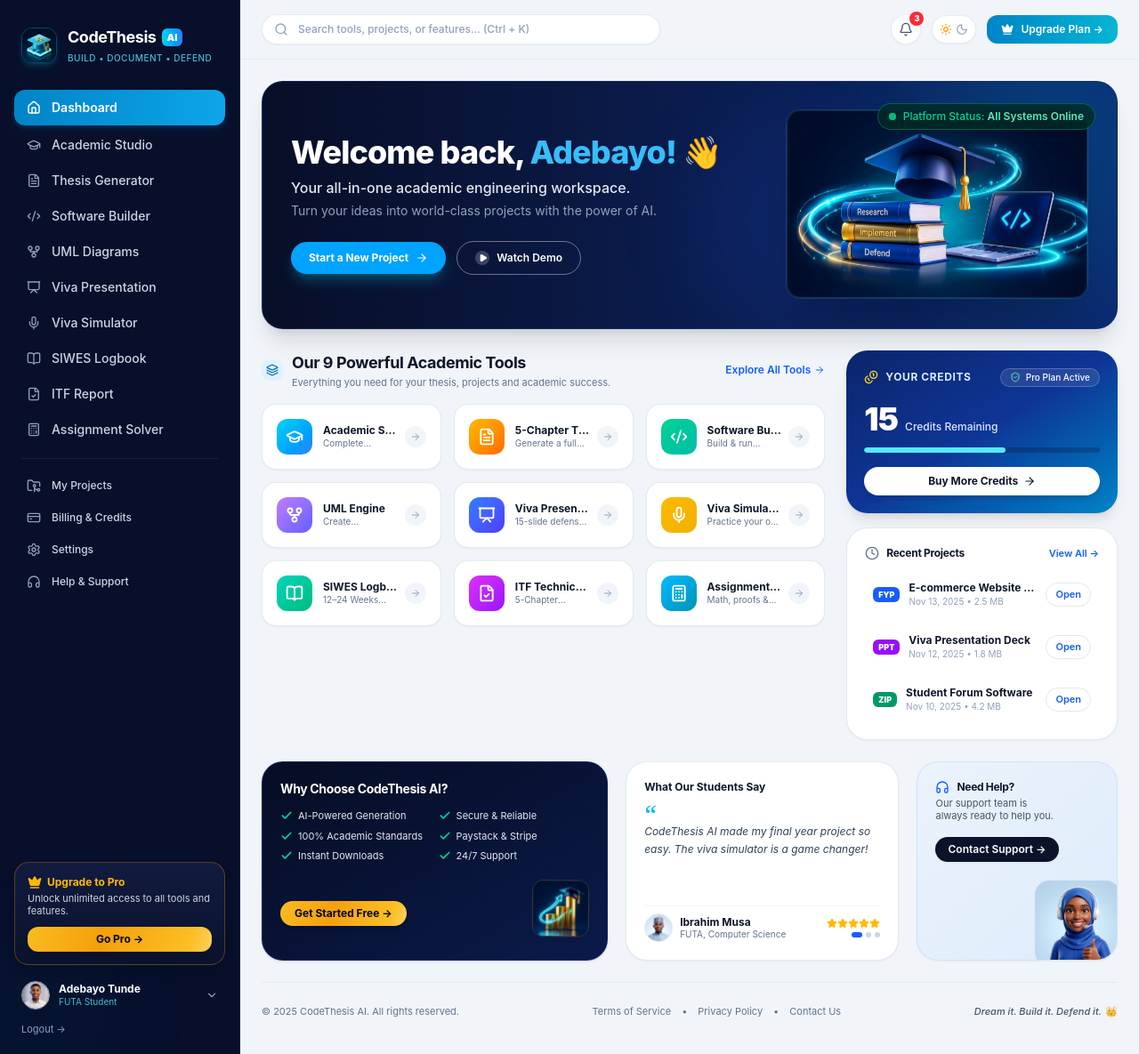
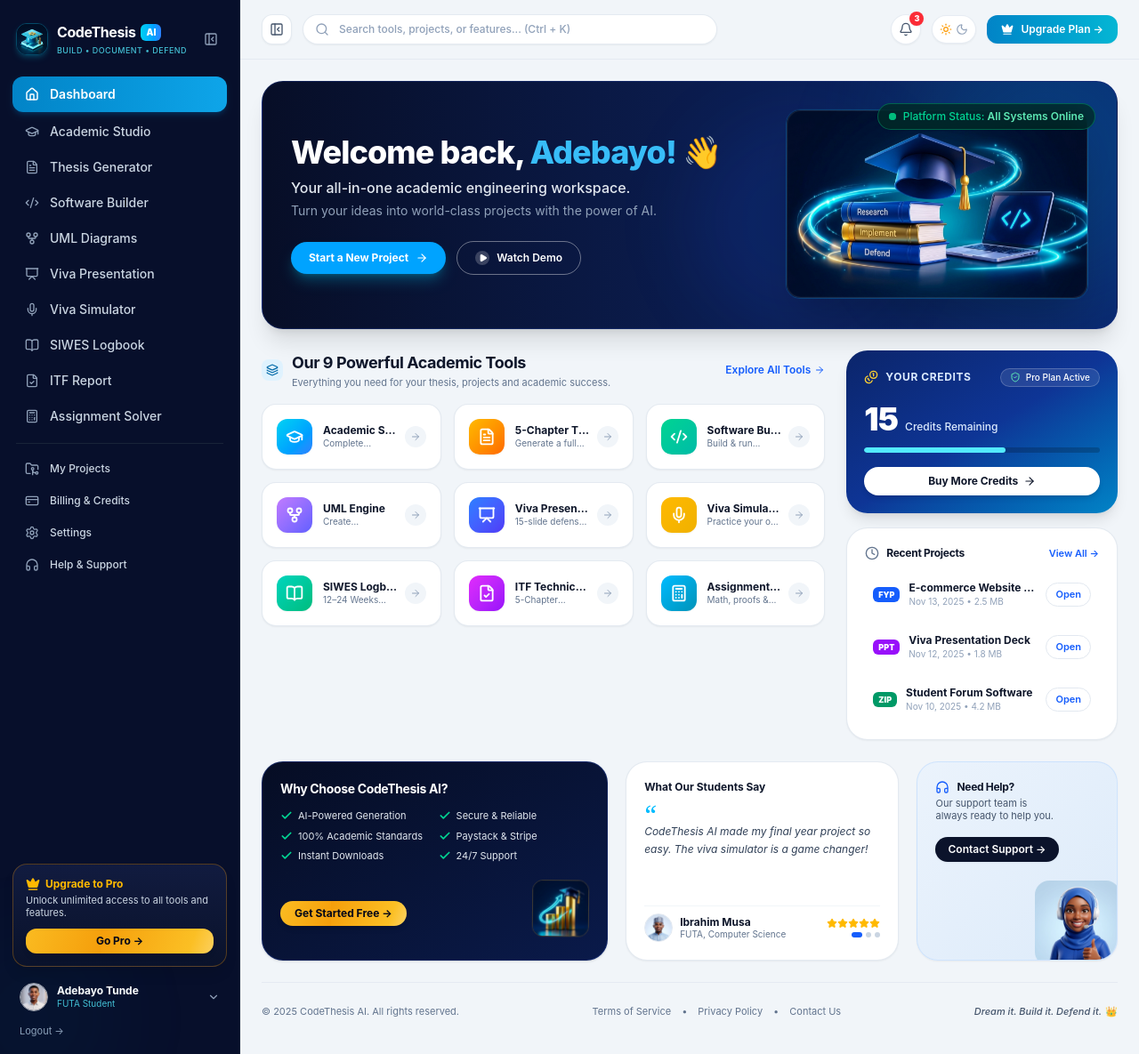
Before and after one commit to yaseeradam/codethesis.ai, a Next.js app in the folder web/: page /dashboard in a window 1280 px wide. Shown: the whole page at 89% size. Built offline with nearby package versions, Linux system fonts and the light colour scheme.

Commit message:
feat: add smooth collapsible sidebar with toggle icons in sidebar and header

```diff
--- a/web/src/app/dashboard/page.tsx
+++ b/web/src/app/dashboard/page.tsx
@@ -36,7 +36,10 @@ import {
   ExternalLink,
   ShieldCheck,
   Coins,
-  Check
+  Check,
+  PanelLeftClose,
+  PanelLeft,
+  Menu
 } from 'lucide-react';
 
 interface Project {
@@ -194,6 +197,7 @@ function DashboardMain() {
   const paymentRef = searchParams.get('ref');
   const paymentStatus = searchParams.get('payment');
 
+  const [isSidebarCollapsed, setIsSidebarCollapsed] = useState(false);
   const [credits, setCredits] = useState(15);
   const [animatedCredits, setAnimatedCredits] = useState(0);
   const [progressWidth, setProgressWidth] = useState(0);
@@ -241,16 +245,21 @@ function DashboardMain() {
   return (
     <div className="min-h-screen bg-[#F1F5F9] text-slate-900 flex flex-col lg:flex-row font-sans selection:bg-cyan-500 selection:text-white">
       {/* ─────────────────────────────────────────────────────────────
-          1. LEFT FIXED SIDEBAR (Midnight Navy #070F2B)
+          1. LEFT COLLAPSIBLE SIDEBAR (Midnight Navy #070F2B)
       ─────────────────────────────────────────────────────────────── */}
-      <aside className="w-full lg:w-[270px] bg-[#070F2B] text-slate-300 flex-shrink-0 flex flex-col justify-between p-4 lg:min-h-screen border-r border-slate-800/80 relative overflow-hidden z-20">
+      <aside
+        className={`bg-[#070F2B] text-slate-300 flex-shrink-0 flex flex-col justify-between p-3.5 lg:min-h-screen border-r border-slate-800/80 relative overflow-hidden z-20 transition-all duration-300 ease-in-out ${
+          isSidebarCollapsed ? 'w-full lg:w-[76px]' : 'w-full lg:w-[270px]'
+        }`}
+      >
         {/* Subtle Ambient Cyan Glow Orb at Bottom Left */}
         <div className="absolute -bottom-12 -left-12 w-44 h-44 bg-cyan-500/20 rounded-full blur-3xl pointer-events-none animate-pulse-glow" />
 
-        {/* Top Brand Section */}
+        {/* Top Brand Section & Collapse Button */}
         <div>
-          <div className="flex items-center gap-3 px-2 py-3 mb-4">
-            <div className="relative w-10 h-10 rounded-xl overflow-hidden shadow-md shadow-cyan-500/20 border border-cyan-400/30 flex-shrink-0">
+          <div className={`flex items-center ${isSidebarCollapsed ? 'justify-center flex-col gap-2' : 'justify-between'} px-1 py-2.5 mb-3`}>
+            <div className="flex items-center gap-2.5 min-w-0">
+              <div className="relative w-9 h-9 rounded-xl overflow-hidden shadow-md shadow-cyan-500/20 border border-cyan-400/30 flex-shrink-0">
                 <Image
                   src="/assets/logo_codethesis_3d.jpg"
                   alt="CodeThesis AI 3D Logo"
@@ -259,17 +268,35 @@ function DashboardMain() {
                   priority
                 />
               </div>
-            <div>
+
+              {!isSidebarCollapsed && (
+                <div className="overflow-hidden transition-all duration-200">
                   <div className="flex items-center gap-1.5">
-                <span className="font-bold text-white text-lg tracking-tight">CodeThesis</span>
-                <span className="bg-gradient-to-r from-cyan-400 to-blue-500 text-white text-[11px] font-black px-1.5 py-0.5 rounded-md shadow-xs">
+                    <span className="font-bold text-white text-base tracking-tight whitespace-nowrap">CodeThesis</span>
+                    <span className="bg-gradient-to-r from-cyan-400 to-blue-500 text-white text-[10px] font-black px-1.5 py-0.5 rounded-md shadow-xs">
                       AI
                     </span>
                   </div>
-              <p className="text-[10px] tracking-wider uppercase text-cyan-300/80 font-medium mt-0.5">
+                  <p className="text-[9px] tracking-wider uppercase text-cyan-300/80 font-medium mt-0.5 whitespace-nowrap">
                     Build • Document • Defend
                   </p>
                 </div>
+              )}
+            </div>
+
+            {/* Collapse / Expand Icon Button */}
+            <button
+              onClick={() => setIsSidebarCollapsed(!isSidebarCollapsed)}
+              className="p-1.5 rounded-lg text-slate-400 hover:text-white hover:bg-white/10 transition-colors flex items-center justify-center"
+              title={isSidebarCollapsed ? 'Expand Sidebar' : 'Collapse Sidebar'}
+              aria-label={isSidebarCollapsed ? 'Expand Sidebar' : 'Collapse Sidebar'}
+            >
+              {isSidebarCollapsed ? (
+                <PanelLeft className="w-4 h-4 text-cyan-400" />
+              ) : (
+                <PanelLeftClose className="w-4 h-4" />
+              )}
+            </button>
           </div>
 
           {/* Primary Tool Navigation */}
@@ -277,140 +304,183 @@ function DashboardMain() {
             <Link
               href="/dashboard"
               prefetch={false}
-              className="flex items-center gap-3 px-3.5 py-2.5 rounded-xl text-sm font-semibold bg-gradient-to-r from-[#0284C7] to-[#0EA5E9] text-white shadow-md shadow-sky-600/20 transition-transform active:scale-95"
+              title="Dashboard"
+              className={`flex items-center rounded-xl text-sm font-semibold bg-gradient-to-r from-[#0284C7] to-[#0EA5E9] text-white shadow-md shadow-sky-600/20 transition-all active:scale-95 ${
+                isSidebarCollapsed ? 'justify-center p-2.5' : 'gap-3 px-3.5 py-2.5'
+              }`}
             >
-              <Home className="w-4 h-4 stroke-[2.2]" />
-              <span>Dashboard</span>
+              <Home className="w-4 h-4 stroke-[2.2] flex-shrink-0" />
+              {!isSidebarCollapsed && <span className="truncate">Dashboard</span>}
             </Link>
 
             <Link
               href="/studio"
               prefetch={false}
-              className="flex items-center gap-3 px-3.5 py-2 rounded-xl text-sm font-medium text-slate-300 hover:text-white hover:bg-white/5 transition-all active:scale-95 group"
+              title="Academic Studio"
+              className={`flex items-center rounded-xl text-sm font-medium text-slate-300 hover:text-white hover:bg-white/5 transition-all active:scale-95 group ${
+                isSidebarCollapsed ? 'justify-center p-2.5' : 'gap-3 px-3.5 py-2'
+              }`}
             >
-              <GraduationCap className="w-4 h-4 text-slate-400 group-hover:text-cyan-400 transition-colors" />
-              <span>Academic Studio</span>
+              <GraduationCap className="w-4 h-4 text-slate-400 group-hover:text-cyan-400 transition-colors flex-shrink-0" />
+              {!isSidebarCollapsed && <span className="truncate">Academic Studio</span>}
             </Link>
 
             <Link
               href="/tool/thesis"
               prefetch={false}
-              className="flex items-center gap-3 px-3.5 py-2 rounded-xl text-sm font-medium text-slate-300 hover:text-white hover:bg-white/5 transition-all active:scale-95 group"
+              title="Thesis Generator"
+              className={`flex items-center rounded-xl text-sm font-medium text-slate-300 hover:text-white hover:bg-white/5 transition-all active:scale-95 group ${
+                isSidebarCollapsed ? 'justify-center p-2.5' : 'gap-3 px-3.5 py-2'
+              }`}
             >
-              <FileText className="w-4 h-4 text-slate-400 group-hover:text-amber-400 transition-colors" />
-              <span>Thesis Generator</span>
+              <FileText className="w-4 h-4 text-slate-400 group-hover:text-amber-400 transition-colors flex-shrink-0" />
+              {!isSidebarCollapsed && <span className="truncate">Thesis Generator</span>}
             </Link>
 
             <Link
               href="/tool/software-builder"
               prefetch={false}
-              className="flex items-center gap-3 px-3.5 py-2 rounded-xl text-sm font-medium text-slate-300 hover:text-white hover:bg-white/5 transition-all active:scale-95 group"
+              title="Software Builder"
+              className={`flex items-center rounded-xl text-sm font-medium text-slate-300 hover:text-white hover:bg-white/5 transition-all active:scale-95 group ${
+                isSidebarCollapsed ? 'justify-center p-2.5' : 'gap-3 px-3.5 py-2'
+              }`}
             >
-              <Code2 className="w-4 h-4 text-slate-400 group-hover:text-emerald-400 transition-colors" />
-              <span>Software Builder</span>
+              <Code2 className="w-4 h-4 text-slate-400 group-hover:text-emerald-400 transition-colors flex-shrink-0" />
+              {!isSidebarCollapsed && <span className="truncate">Software Builder</span>}
             </Link>
 
             <Link
               href="/tool/uml-diagrams"
               prefetch={false}
-              className="flex items-center gap-3 px-3.5 py-2 rounded-xl text-sm font-medium text-slate-300 hover:text-white hover:bg-white/5 transition-all active:scale-95 group"
+              title="UML Diagrams"
+              className={`flex items-center rounded-xl text-sm font-medium text-slate-300 hover:text-white hover:bg-white/5 transition-all active:scale-95 group ${
+                isSidebarCollapsed ? 'justify-center p-2.5' : 'gap-3 px-3.5 py-2'
+              }`}
             >
-              <GitFork className="w-4 h-4 text-slate-400 group-hover:text-purple-400 transition-colors" />
-              <span>UML Diagrams</span>
+              <GitFork className="w-4 h-4 text-slate-400 group-hover:text-purple-400 transition-colors flex-shrink-0" />
+              {!isSidebarCollapsed && <span className="truncate">UML Diagrams</span>}
             </Link>
 
             <Link
               href="/tool/viva-presentation"
               prefetch={false}
-              className="flex items-center gap-3 px-3.5 py-2 rounded-xl text-sm font-medium text-slate-300 hover:text-white hover:bg-white/5 transition-all active:scale-95 group"
+              title="Viva Presentation"
+              className={`flex items-center rounded-xl text-sm font-medium text-slate-300 hover:text-white hover:bg-white/5 transition-all active:scale-95 group ${
+                isSidebarCollapsed ? 'justify-center p-2.5' : 'gap-3 px-3.5 py-2'
+              }`}
             >
-              <Presentation className="w-4 h-4 text-slate-400 group-hover:text-blue-400 transition-colors" />
-              <span>Viva Presentation</span>
+              <Presentation className="w-4 h-4 text-slate-400 group-hover:text-blue-400 transition-colors flex-shrink-0" />
+              {!isSidebarCollapsed && <span className="truncate">Viva Presentation</span>}
             </Link>
 
             <Link
               href="/tool/viva-simulator"
               prefetch={false}
-              className="flex items-center gap-3 px-3.5 py-2 rounded-xl text-sm font-medium text-slate-300 hover:text-white hover:bg-white/5 transition-all active:scale-95 group"
+              title="Viva Simulator"
+              className={`flex items-center rounded-xl text-sm font-medium text-slate-300 hover:text-white hover:bg-white/5 transition-all active:scale-95 group ${
+                isSidebarCollapsed ? 'justify-center p-2.5' : 'gap-3 px-3.5 py-2'
+              }`}
             >
-              <Mic className="w-4 h-4 text-slate-400 group-hover:text-yellow-400 transition-colors" />
-              <span>Viva Simulator</span>
+              <Mic className="w-4 h-4 text-slate-400 group-hover:text-yellow-400 transition-colors flex-shrink-0" />
+              {!isSidebarCollapsed && <span className="truncate">Viva Simulator</span>}
             </Link>
 
             <Link
               href="/tool/siwes-logbook"
               prefetch={false}
-              className="flex items-center gap-3 px-3.5 py-2 rounded-xl text-sm font-medium text-slate-300 hover:text-white hover:bg-white/5 transition-all active:scale-95 group"
+              title="SIWES Logbook"
+              className={`flex items-center rounded-xl text-sm font-medium text-slate-300 hover:text-white hover:bg-white/5 transition-all active:scale-95 group ${
+                isSidebarCollapsed ? 'justify-center p-2.5' : 'gap-3 px-3.5 py-2'
+              }`}
             >
-              <BookOpen className="w-4 h-4 text-slate-400 group-hover:text-teal-400 transition-colors" />
-              <span>SIWES Logbook</span>
+              <BookOpen className="w-4 h-4 text-slate-400 group-hover:text-teal-400 transition-colors flex-shrink-0" />
+              {!isSidebarCollapsed && <span className="truncate">SIWES Logbook</span>}
             </Link>
 
             <Link
               href="/tool/itf-report"
               prefetch={false}
-              className="flex items-center gap-3 px-3.5 py-2 rounded-xl text-sm font-medium text-slate-300 hover:text-white hover:bg-white/5 transition-all active:scale-95 group"
+              title="ITF Report"
+              className={`flex items-center rounded-xl text-sm font-medium text-slate-300 hover:text-white hover:bg-white/5 transition-all active:scale-95 group ${
+                isSidebarCollapsed ? 'justify-center p-2.5' : 'gap-3 px-3.5 py-2'
+              }`}
             >
-              <FileCheck className="w-4 h-4 text-slate-400 group-hover:text-fuchsia-400 transition-colors" />
-              <span>ITF Report</span>
+              <FileCheck className="w-4 h-4 text-slate-400 group-hover:text-fuchsia-400 transition-colors flex-shrink-0" />
+              {!isSidebarCollapsed && <span className="truncate">ITF Report</span>}
             </Link>
 
             <Link
               href="/tool/assignment-solver"
               prefetch={false}
-              className="flex items-center gap-3 px-3.5 py-2 rounded-xl text-sm font-medium text-slate-300 hover:text-white hover:bg-white/5 transition-all active:scale-95 group"
+              title="Assignment Solver"
+              className={`flex items-center rounded-xl text-sm font-medium text-slate-300 hover:text-white hover:bg-white/5 transition-all active:scale-95 group ${
+                isSidebarCollapsed ? 'justify-center p-2.5' : 'gap-3 px-3.5 py-2'
+              }`}
             >
-              <Calculator className="w-4 h-4 text-slate-400 group-hover:text-sky-400 transition-colors" />
-              <span>Assignment Solver</span>
+              <Calculator className="w-4 h-4 text-slate-400 group-hover:text-sky-400 transition-colors flex-shrink-0" />
+              {!isSidebarCollapsed && <span className="truncate">Assignment Solver</span>}
             </Link>
           </nav>
 
           {/* Subtle Horizontal Divider */}
-          <div className="border-t border-slate-800/80 my-3.5 mx-2" />
+          <div className="border-t border-slate-800/80 my-3 mx-1" />
 
           {/* Secondary Account Links */}
           <div className="space-y-1">
             <Link
               href="/projects"
               prefetch={false}
-              className="flex items-center gap-3 px-3.5 py-2 rounded-xl text-xs font-medium text-slate-300 hover:text-white hover:bg-white/5 transition-all active:scale-95"
+              title="My Projects"
+              className={`flex items-center rounded-xl text-xs font-medium text-slate-300 hover:text-white hover:bg-white/5 transition-all active:scale-95 ${
+                isSidebarCollapsed ? 'justify-center p-2.5' : 'gap-3 px-3.5 py-2'
+              }`}
             >
-              <FolderGit2 className="w-4 h-4 text-slate-400" />
-              <span>My Projects</span>
+              <FolderGit2 className="w-4 h-4 text-slate-400 flex-shrink-0" />
+              {!isSidebarCollapsed && <span className="truncate">My Projects</span>}
             </Link>
 
             <Link
               href="/pricing"
               prefetch={false}
-              className="flex items-center gap-3 px-3.5 py-2 rounded-xl text-xs font-medium text-slate-300 hover:text-white hover:bg-white/5 transition-all active:scale-95"
+              title="Billing & Credits"
+              className={`flex items-center rounded-xl text-xs font-medium text-slate-300 hover:text-white hover:bg-white/5 transition-all active:scale-95 ${
+                isSidebarCollapsed ? 'justify-center p-2.5' : 'gap-3 px-3.5 py-2'
+              }`}
             >
-              <CreditCard className="w-4 h-4 text-slate-400" />
-              <span>Billing & Credits</span>
+              <CreditCard className="w-4 h-4 text-slate-400 flex-shrink-0" />
+              {!isSidebarCollapsed && <span className="truncate">Billing & Credits</span>}
             </Link>
 
             <Link
               href="/settings"
               prefetch={false}
-              className="flex items-center gap-3 px-3.5 py-2 rounded-xl text-xs font-medium text-slate-300 hover:text-white hover:bg-white/5 transition-all active:scale-95"
+              title="Settings"
+              className={`flex items-center rounded-xl text-xs font-medium text-slate-300 hover:text-white hover:bg-white/5 transition-all active:scale-95 ${
+                isSidebarCollapsed ? 'justify-center p-2.5' : 'gap-3 px-3.5 py-2'
+              }`}
             >
-              <Settings className="w-4 h-4 text-slate-400" />
-              <span>Settings</span>
+              <Settings className="w-4 h-4 text-slate-400 flex-shrink-0" />
+              {!isSidebarCollapsed && <span className="truncate">Settings</span>}
             </Link>
 
             <Link
               href="/support"
               prefetch={false}
-              className="flex items-center gap-3 px-3.5 py-2 rounded-xl text-xs font-medium text-slate-300 hover:text-white hover:bg-white/5 transition-all active:scale-95"
+              title="Help & Support"
+              className={`flex items-center rounded-xl text-xs font-medium text-slate-300 hover:text-white hover:bg-white/5 transition-all active:scale-95 ${
+                isSidebarCollapsed ? 'justify-center p-2.5' : 'gap-3 px-3.5 py-2'
+              }`}
             >
-              <Headphones className="w-4 h-4 text-slate-400" />
-              <span>Help & Support</span>
+              <Headphones className="w-4 h-4 text-slate-400 flex-shrink-0" />
+              {!isSidebarCollapsed && <span className="truncate">Help & Support</span>}
             </Link>
           </div>
         </div>
 
         {/* Bottom Section: In-Sidebar Upgrade Card & Student Profile */}
-        <div className="mt-4 pt-2">
+        <div className="mt-4 pt-1">
           {/* Upgrade to Pro Card */}
+          {!isSidebarCollapsed ? (
             <div className="relative overflow-hidden rounded-2xl p-3.5 bg-gradient-to-b from-[#131D42]/90 to-[#0B132B]/90 border border-amber-500/30 shadow-lg mb-3">
               <div className="flex items-center gap-1.5 text-amber-400 text-xs font-bold mb-1">
                 <Crown className="w-4 h-4 fill-amber-400" />
@@ -427,10 +497,24 @@ function DashboardMain() {
                 Go Pro &rarr;
               </Link>
             </div>
+          ) : (
+            <Link
+              href="/pricing"
+              prefetch={false}
+              title="Upgrade to Pro"
+              className="flex justify-center p-2 rounded-xl bg-amber-500/10 hover:bg-amber-500/20 border border-amber-500/30 text-amber-400 transition-colors mb-2.5"
+            >
+              <Crown className="w-4 h-4 fill-amber-400" />
+            </Link>
+          )}
 
           {/* Student Profile Pill */}
-          <div className="flex items-center justify-between px-2 py-1.5 rounded-xl hover:bg-white/5 transition-colors">
-            <div className="flex items-center gap-2.5">
+          <div
+            className={`flex items-center rounded-xl hover:bg-white/5 transition-colors ${
+              isSidebarCollapsed ? 'justify-center p-1.5' : 'justify-between px-2 py-1.5'
+            }`}
+          >
+            <div className="flex items-center gap-2.5 min-w-0">
               <div className="relative w-8 h-8 rounded-full overflow-hidden border border-white/60 flex-shrink-0">
                 <Image
                   src="/assets/avatar_adebayo.jpg"
@@ -439,14 +523,17 @@ function DashboardMain() {
                   className="object-cover"
                 />
               </div>
-              <div className="leading-tight">
-                <p className="text-xs font-bold text-white">Adebayo Tunde</p>
-                <p className="text-[10px] text-cyan-300/80">FUTA Student</p>
+              {!isSidebarCollapsed && (
+                <div className="leading-tight overflow-hidden">
+                  <p className="text-xs font-bold text-white truncate">Adebayo Tunde</p>
+                  <p className="text-[10px] text-cyan-300/80 truncate">FUTA Student</p>
                 </div>
+              )}
             </div>
-            <ChevronDown className="w-3.5 h-3.5 text-slate-400" />
+            {!isSidebarCollapsed && <ChevronDown className="w-3.5 h-3.5 text-slate-400 flex-shrink-0" />}
           </div>
 
+          {!isSidebarCollapsed && (
             <div className="mt-1 px-2">
               <button
                 onClick={() => alert('Demo Student Session Active (Adebayo Tunde - FUTA)')}
@@ -455,6 +542,7 @@ function DashboardMain() {
                 <span>Logout &rarr;</span>
               </button>
             </div>
+          )}
         </div>
       </aside>
 
@@ -463,9 +551,25 @@ function DashboardMain() {
       ─────────────────────────────────────────────────────────────── */}
       <main className="flex-1 flex flex-col min-w-0 overflow-y-auto">
         {/* Top Header Bar */}
-        <header className="sticky top-0 z-30 bg-[#F1F5F9]/90 backdrop-blur-md px-6 py-4 flex items-center justify-between border-b border-slate-200/80">
+        <header className="sticky top-0 z-30 bg-[#F1F5F9]/90 backdrop-blur-md px-6 py-4 flex items-center justify-between border-b border-slate-200/80 gap-3">
+          {/* Left Collapse & Search Cluster */}
+          <div className="flex items-center gap-3 w-full max-w-lg">
+            {/* Header Sidebar Toggle Icon Button */}
+            <button
+              onClick={() => setIsSidebarCollapsed(!isSidebarCollapsed)}
+              className="p-2 rounded-xl bg-white border border-slate-200/90 text-slate-600 hover:text-slate-900 hover:border-slate-300 shadow-xs transition-transform active:scale-95 flex items-center justify-center flex-shrink-0"
+              title={isSidebarCollapsed ? 'Expand Sidebar' : 'Collapse Sidebar'}
+              aria-label={isSidebarCollapsed ? 'Expand Sidebar' : 'Collapse Sidebar'}
+            >
+              {isSidebarCollapsed ? (
+                <PanelLeft className="w-4 h-4 text-sky-600" />
+              ) : (
+                <PanelLeftClose className="w-4 h-4" />
+              )}
+            </button>
+
             {/* Search Pill */}
-          <div className="relative w-full max-w-md">
+            <div className="relative w-full">
               <Search className="absolute left-3.5 top-1/2 -translate-y-1/2 w-4 h-4 text-slate-400" />
               <input
                 type="text"
@@ -474,6 +578,7 @@ function DashboardMain() {
                 placeholder="Search tools, projects, or features... (Ctrl + K)"
                 className="w-full bg-white border border-slate-200/90 rounded-full pl-10 pr-4 py-2 text-xs font-medium text-slate-800 placeholder-slate-400 shadow-xs focus:outline-none focus:ring-2 focus:ring-sky-500/20 focus:border-sky-500 transition-all"
               />
+            </div>
           </div>
 
           {/* Right Header Controls */}
@@ -504,10 +609,10 @@ function DashboardMain() {
             <Link
               href="/pricing"
               prefetch={false}
-              className="flex items-center gap-2 bg-gradient-to-r from-[#0284C7] to-[#06B6D4] hover:brightness-105 text-white font-semibold text-xs px-4 py-2 rounded-xl shadow-xs transition-transform active:scale-95"
+              className="flex items-center gap-2 bg-gradient-to-r from-[#0284C7] to-[#06B6D4] hover:brightness-105 text-white font-semibold text-xs px-4 py-2 rounded-xl shadow-xs transition-transform active:scale-95 flex-shrink-0"
             >
               <Crown className="w-3.5 h-3.5 fill-white" />
-              <span>Upgrade Plan &rarr;</span>
+              <span className="hidden sm:inline">Upgrade Plan &rarr;</span>
             </Link>
           </div>
         </header>
```
Lines whose indentation alone changed are shown as unchanged.
